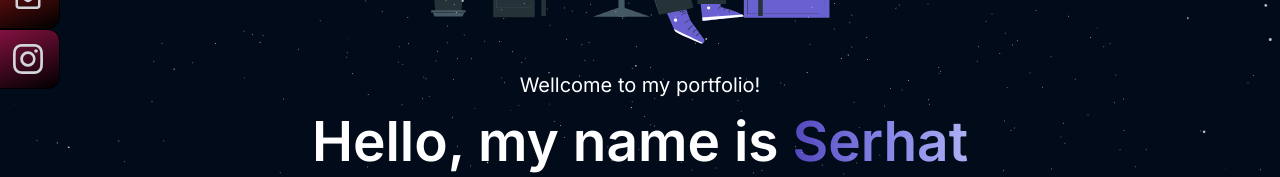
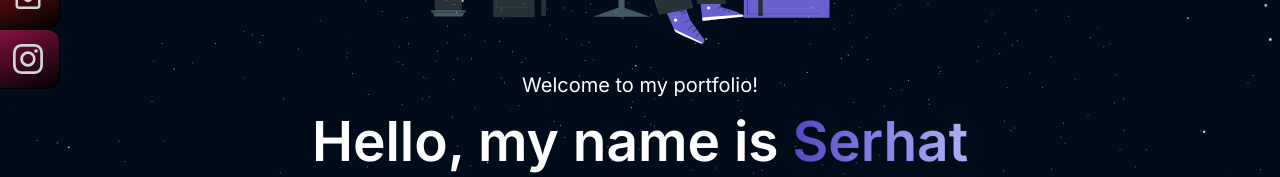
Before and after one commit to SerhatKlc123/next-portfolio, a Next.js app: page / in a window 1280 px wide. Shown: the part 431-608 px from the top of the page. Built offline with nearby package versions, Linux system fonts and the light colour scheme.

Commit message:
Typo fixed

```diff
--- a/src/components/Hero.tsx
+++ b/src/components/Hero.tsx
@@ -8,7 +8,7 @@ export default function Hero() {
         <div className="flex flex-col items-center justify-center text-white px-10 h-screen w-screen">
             <Lottie animationData={dev} loop={true} className="h-3/5"/>
             <div className="text-white font-normal md:text-[20px] text-[15px]">
-                Wellcome to my portfolio!</div>
+                Welcome to my portfolio!</div>
             <div
                 className="text-white font-semibold md:text-[55px] text-[40px] text-center">
                 Hello, my name is <span className="bg-gradient-to-r from-[#5246bc] via-[#8482e6] to-[#adaff4] text-transparent bg-clip-text">Serhat</span></div>
```
